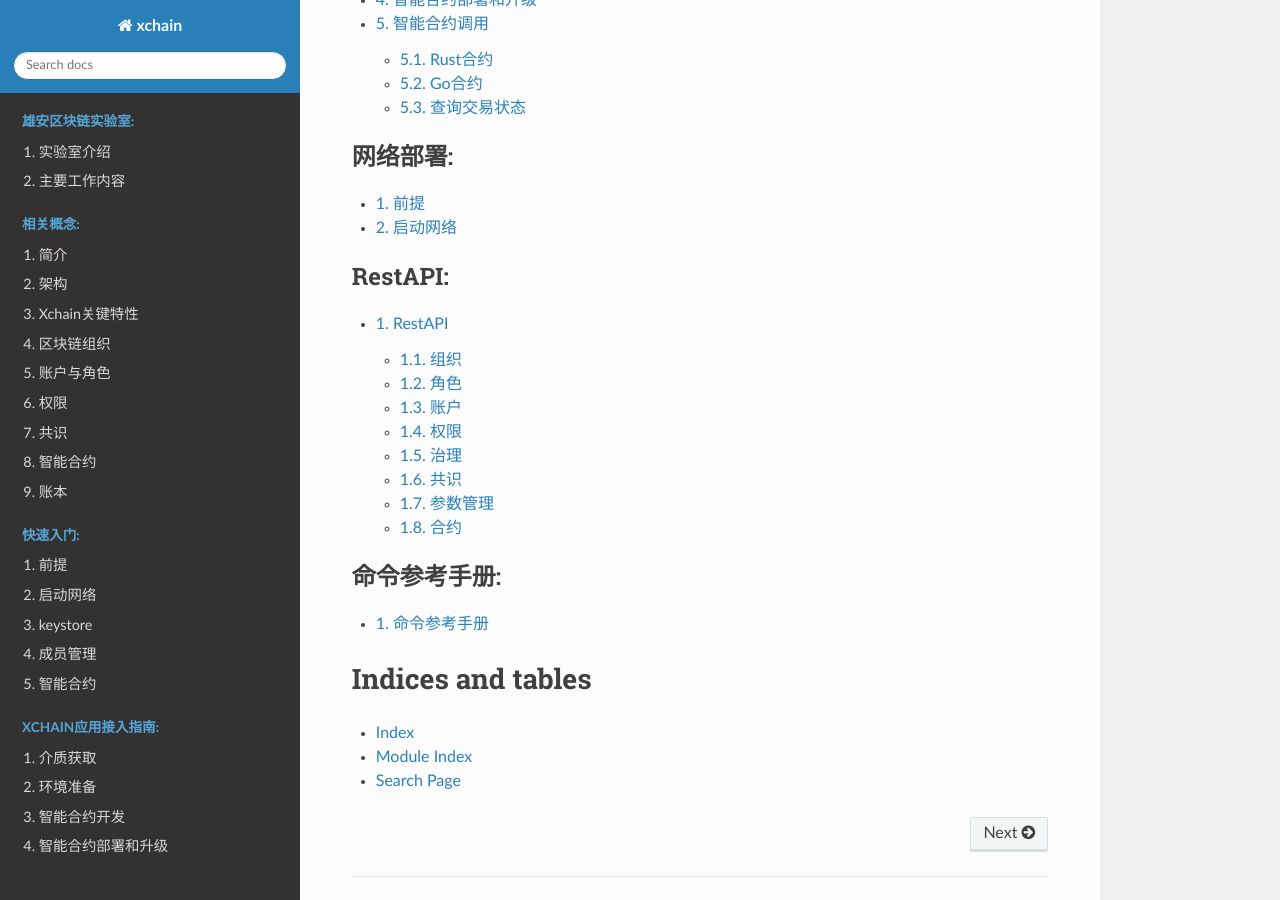
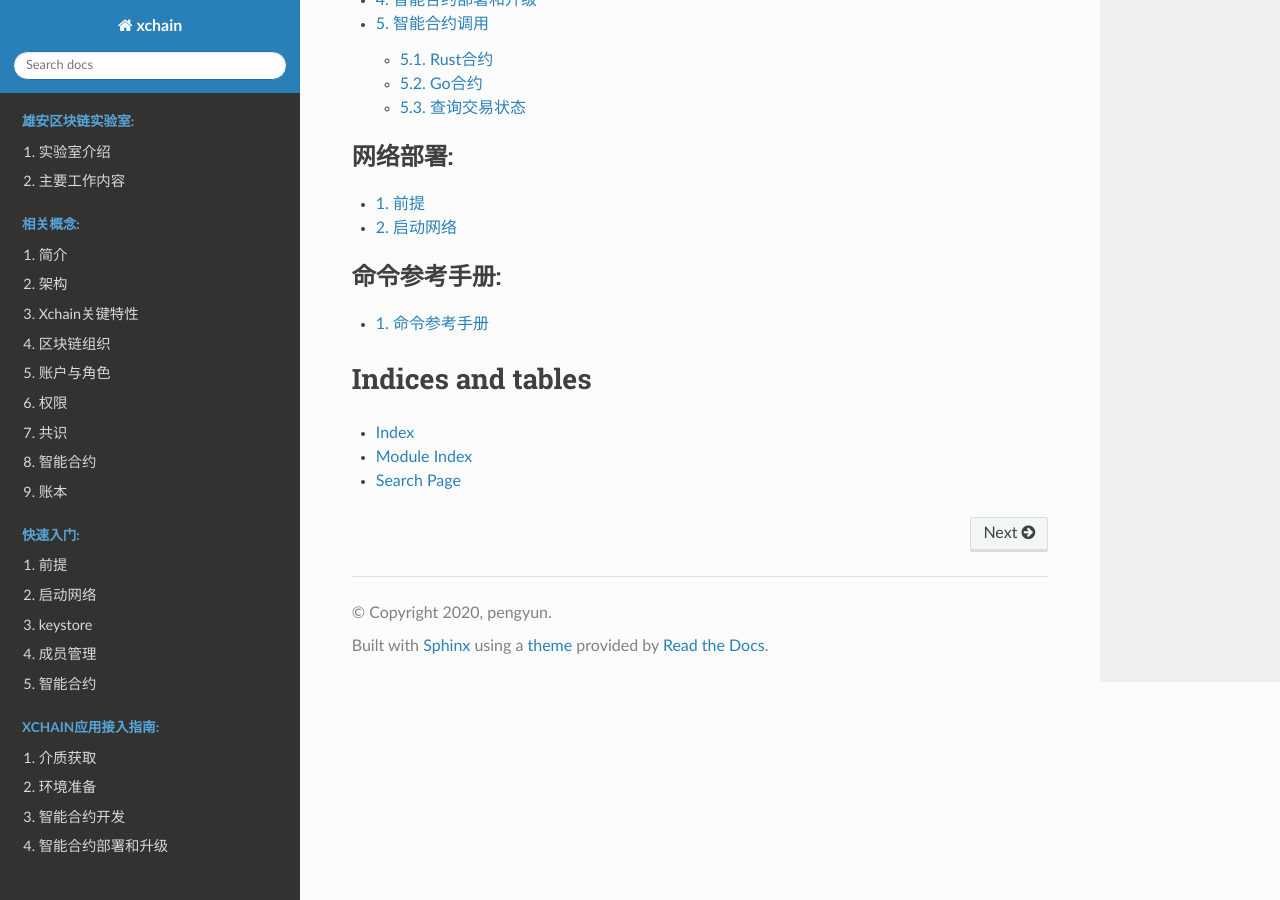
Before and after one commit to XAbaiyangdian/xchaindoc, a Sphinx documentation site: the page built from source/index.rst, in a window 1280 px wide and 900 px high, scrolled down 1452 px. Built offline with Sphinx 7.4.7 and the Read the Docs theme 2.0.0, drawn with Linux system fonts in a browser that asks for light colours; part of the change alters nothing that is shown.

````diff
--- a/source/RestAPI/RestAPI.md
+++ /dev/null
@@ -1,500 +0,0 @@
-# RestAPI
-
-## 组织
-
-1. 添加组织并设置组织管理员
-
-    ```
-    URL	/member/orgs
-    Method	POST
-    Content-type	application/json
-    Param	{
-        "base_req":{
-            "from":"",
-            "chain_id":"",
-            "password":""
-        },
-        "orgId":"",
-        "orgAdminAddress":""
-        "parentOrgFullId":""
-    }
-    ```
-
-2. 撤销组织
-
-    ```
-    URL	/member/orgs/{orgFullId}
-    Method	DELETE
-    Content-type	application/json
-    Param	{
-        "base_req":{
-            "from":"",
-            "chain_id":"",
-            "password":""
-        }
-    }
-    ```
-3. 冻结组织
-
-    ```
-    URL	/member/orgs/{orgFullId}
-    Method	PUT
-    Content-type	application/json
-    Param	{
-       "base_req":{
-           "from":"",
-           "chain_id":"",
-           "password":""
-       },
-       "type":1 freeze  2 unfreeze
-    }
-    ```
-
-4. 组织解冻（**同上**）
-
-
-5. 修改组织管理员
-
-    ```
-    URL	/member/orgs/{orgFullId}/orgadmin
-	Method	PUT
-	Content-type	application/json
-	Param	{
-	    "base_req":{
-	        "from":"",
-	        "chain_id":"",
-	        "password":""
-	    },
-	    "newAdminAddress":""
-	}
-    ```
-
-6. 添加网络管理员
-
-    ```
-    URL	/member/nwadmins
-	Method	POST
-	Content-type	application/json
-	Param	{
-	    "base_req":{
-	        "from":"",
-	        "chain_id":"",
-	        "password":""
-	    },
-	    "address":""
-	}
-    ```
-
-7. 删除网络管理员
-
-    ```
-    URL	/member/nwadmins/{address}
-	Method	DELETE
-	Content-type	application/json
-	Param	{
-	    "base_req":{
-	        "from":"",
-	        "chain_id":"",
-	        "password":""
-	    },
-	}
-    ```
-
-8. 获取组织详情
-
-    ```
-    URL	/member/orgs/{orgFullId}
-	Method	GET
-    ```
-
-9. 获取组织详情列表
-
-    ```
-    URL	/member/orgs/
-	Method	GET
-    ```
-
-## 角色
-
-1. 创建组织自定义角色
-
-    ```
-    URL	/member/orgs/{orgFullId}/roles
-	Method	POST
-	Content-type	application/json
-	Param	{
-	    "base_req":{
-	        "from":"",
-	        "chain_id":"",
-	        "password":""
-	    },
-	    "roleId":"",
-	    "baseRoleId":"",
-	}
-    ```
-
-2. 撤销角色
-
-    ```
-    URL	/member/orgs/{orgFullId}/roles/{roleId}
-	Method	DELETE
-	Content-type	application/json
-	Param	{
-	    "base_req":{
-	        "from":"",
-	        "chain_id":"",
-	        "password":""
-	    }
-	}
-    ```
-
-3. 查看角色详情
-
-    ```
-    URL	/member/roles/{roleFullId}
-	Method	GET
-    ```
-
-4. 获取角色详情列表
-
-    ```
-    URL	/member/roles/{roleFullId}
-	Method	GET
-    ```
-
-## 账户
-
-1. 添加账号
-
-    ```
-    URL	/member/accounts
-	Method	POST
-	Content-type	application/json
-	Param	{
-	    "base_req":{
-	        "from":"",
-	        "chain_id":"",
-	        "password":""
-	    },
-	    "address":"",
-	    "orgFullId":"",
-	    "roleId":""
-	}
-    ```
-
-2. 撤销账号
-
-    ```
-    URL	/member/accounts/{address}
-	Method	DELETE
-	Content-type	application/json
-	Param	{
-	    "base_req":{
-	        "from":"",
-	        "chain_id":"",
-	        "password":""
-	    }
-	}
-    ```
-
-3. 冻结账号\账号解除冻结\给账号添加或删除角色
-
-    ```
-    URL	/member/accounts/{address}
-	Method	PUT
-	Content-type	application/json
-	Param	{
-	    "base_req":{
-	        "from":"",
-	        "chain_id":"",
-	        "password":""
-	    },
-	    "roleId":"",
-	    "type":0 removerole 1 addrole 2 freeze 3 unfreeze
-	}
-    ```
-
-4. 查看账号详情
-
-    ```
-    URL	/member/accounts/{address}
-	Method	GET
-    ```
-
-5. 获取账号详情列表
-
-    ```
-    URL	/member/accounts
-	Method	GET
-    ```
-
-## 权限
-
-### 模块交易执行权限
-
-1. 添加或修改权限
-
-    ```
-    URL	/member/permissions/{resource}
-	Method	PUT
-	Content-type	application/json
-	Param	{
-	    "base_req":{
-	        "from":"",
-	        "chain_id":"",
-	        "password":""
-	    },
-	    "policy":"",
-	    "expElements":[
-	        {
-	            "OrgExps":[
-
-	            ],
-	            "RoleIds":[
-
-	            ]
-	        }
-	    ]
-	}
-    ```
-
-2. 获取权限列表
-
-    ```
-    URL	/member/permissions
-	Method	GET
-    ```
-
-3. 获取单个权限
-
-    ```
-    URL	/member/permissions/{resource}
-	Method	GET
-    ```
-
-4. 检查账号是否拥有权限
-
-    ```
-    URL	/member/checkpermission/{address}/{resource}
-	Method	GET
-    ```
-
-### 合约权限管理
-
-### 网络权限
-
-## 治理
-
-1. 投票
-
-    ```
-    URL	/gov/proposals/{proposalId}
-	Method	PUT
-	Content-type	application/json
-	Param	{
-	    "base_req":{
-	        "from":"",
-	        "chain_id":"",
-	        "password":""
-	    },
-	    "pass":"true/false",
-	}
-    ```
-
-2. 获取单个提案
-
-    ```
-    URL	/gov/proposals/{proposalId}
-	Method	GET
-    ```
-
-3. 获取所有提案
-
-    ```
-    URL	/gov/proposals
-	Method	GET
-    ```
-
-## 共识
-
-1. 创建Validator
-
-    ```
-    URL	/poa/validators
-	Method	POST
-	Content-type	application/json
-	Param	{
-	    "base_req":{
-	        "from":"",
-	        "chain_id":"",
-	        "password":""
-	    },
-	    "pubkey":"",
-	    "power":"",
-	    "moniker":"",
-	    "identity":"",
-	    "website":"",
-	    "security_contact":"",
-	    "details":""
-	}
-    ```
-
-2. 修改Validator
-
-    ```
-    URL	/poa/validators/{validatorAddress}
-	Method	PUT
-	Content-type	application/json
-	Param	{
-	    "base_req":{
-	        "from":"",
-	        "chain_id":"",
-	        "password":""
-	    },
-	    "power":""
-	}
-    ```
-
-3. 查询指定高度的Validator
-
-    ```
-    URL	/poa/historical_info/{height}
-    Method	GET
-    ```
-
-4. 查询PoA模块的参数
-
-    ```
-    URL	/poa/parameters
-    Method	GET
-    ```
-
-5. 获取指定Validator
-
-    ```
-    URL	/poa/validators/{validatorAddr}
-    Method	GET
-    ```
-
-6. 获取所有Validator
-
-    ```
-    URL	/poa/validators
-    Method	GET
-    ```
-
-## 参数管理
-
-1. 修改参数
-
-    ```
-    URL	/params/{subspace}/{key}
-    Method	PUT
-    Content-type	application/json
-    Param	{
-        "base_req":{
-        "from":"",
-        "chain_id":"",
-        "password":""
-        },
-        "value":""
-    }
-
-## 合约
-
-1. 上传合约
-
-    ```
-	URL	/wasm/code
-	Method	POST
-	Content-type	application/json
-	Param	{
-	    "base_req":{
-	        "from":"",
-	        "chain_id":"",
-	        "password":""
-	    },
-	    "wasm_bytes":"",
-	    "execute_perm":"",
-	    "language":"",
-	    "label":"",
-	    "policy":""
-	}
-    ```
-
-2. 部署合约
-
-    ```
-	URL	/wasm/code/{codeId}
-	Method	POST
-	Content-type	application/json
-	Param	{
-	    "base_req":{
-	        "from":"",
-	        "chain_id":"",
-	        "password":""
-	    },
-	    "admin":"",
-	    "init_msg":"",
-	    "contract_name":""
-	}
-    ```
-
-3. 执行合约
-
-    ```
-	URL	/wasm/contract/{contractName}
-	Method	POST
-	Content-type	application/json
-	Param	{
-	    "base_req":{
-	        "from":"",
-	        "chain_id":"",
-	        "password":""
-	    },
-	    "exec_msg":""
-	}
-    ```
-
-4. 升级合约
-
-    ```
-	URL	/wasm/contract/{contractName}/code
-	Method	PUT
-	Content-type	application/json
-	Param	{
-	    "base_req":{
-	        "from":"",
-	        "chain_id":"",
-	        "password":""
-	    },
-	    "admin":"",
-	    "code_id":"",
-	    "migrate_msg":""
-	}
-    ```
-
-5. 查询已上传合约
-
-    ```
-	URL	/wasm/code
-	Method	GET
-    ```
-
-6. 查询合约信息
-
-    ```
-	URL	/wasm/contract/{contractName}
-	Method	GET
-    ```
-
-7. 调用合约内部查询方法
-
-    ```
-	URL	/wasm/contract/{contractName}/smart/{query}
-	Method	GET
-	Param	{
-        "encoding":"base64"
-        	}
-    ```
-    *query:将查询的json编码成base64的格式*
--- a/source/index.rst
+++ b/source/index.rst
@@ -69,8 +69,6 @@ xchain文档
    :caption: RestAPI:
    :numbered:
 
-   RestAPI/RestAPI
-
 .. toctree::
    :maxdepth: 2
    :caption: 命令参考手册:
````
